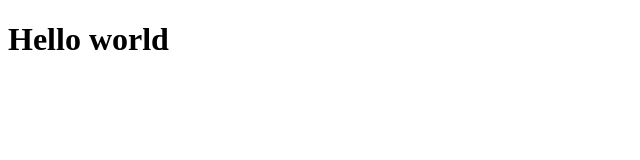
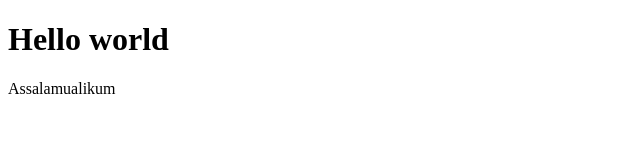
Before and after one commit to Programmer-DN-x-PIT/latihan3-repo, a plain HTML site: page index.html in a window 1280 px wide. Shown: the whole page, without its empty margins (0-640 px from the left). Drawn offline with Linux system fonts and the light colour scheme.

Commit message:
menambahkan paragraf

```diff
--- a/index.html
+++ b/index.html
@@ -7,5 +7,6 @@
 </head>
 <body>
     <h1>Hello world</h1>
+    <p>Assalamualikum</p>
 </body>
 </html>
```
